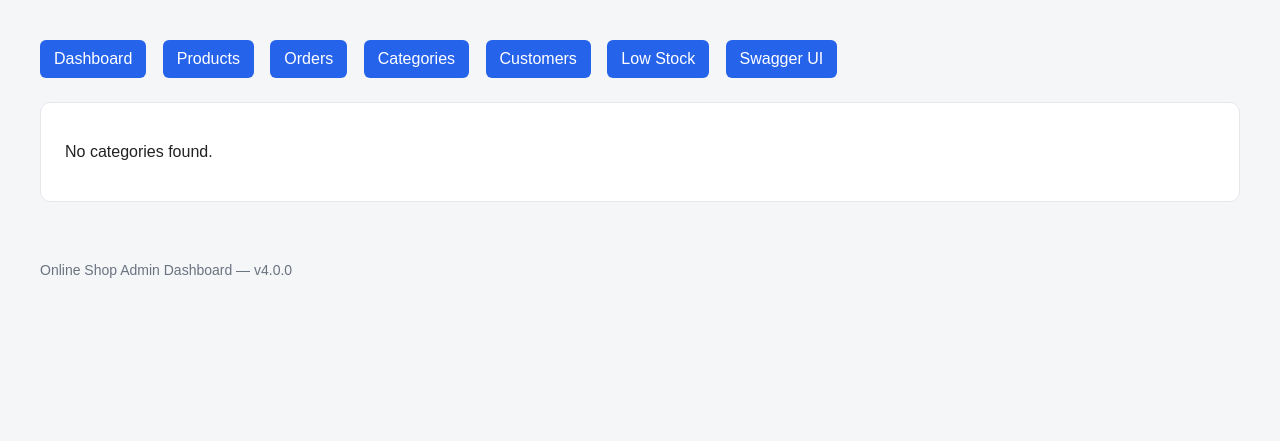
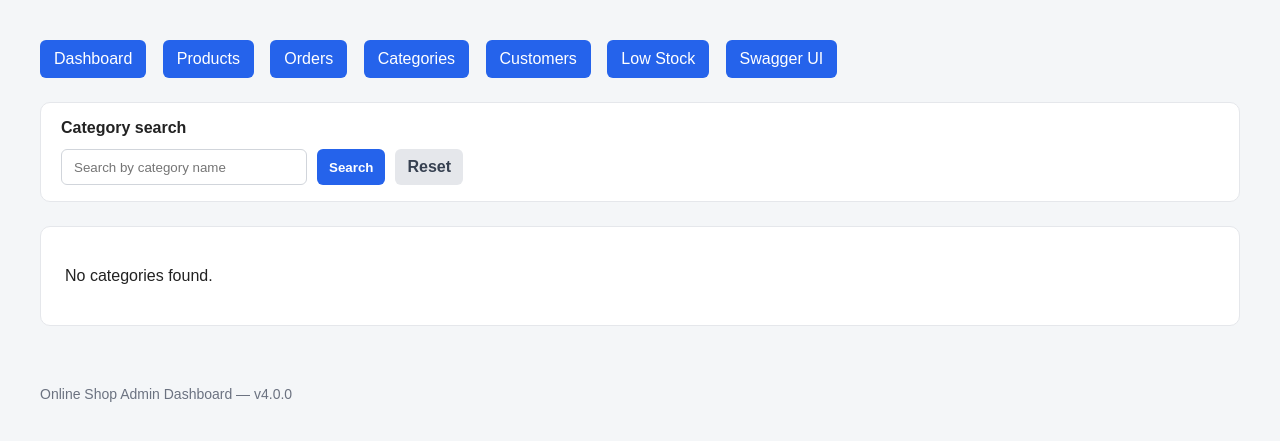
Before and after one commit to Pavlo-Stelmakh/online_shop, a FastAPI app: page /admin/categories in a window 1280 px wide. Shown: the part 106-547 px from the top of the page. Run offline with FastAPI, Linux system fonts and the light colour scheme; data that the repository does not hold is empty.

Commit message:
Add admin categories search UI

```diff
--- a/templates/admin_categories.html
+++ b/templates/admin_categories.html
@@ -47,6 +47,55 @@
 
         .nav a:hover {
             background: #1d4ed8;
+        }
+
+        .filters {
+            background: white;
+            border: 1px solid #e5e7eb;
+            border-radius: 10px;
+            padding: 16px 20px;
+            margin-bottom: 24px;
+        }
+
+        .filters h2 {
+            margin: 0 0 12px;
+            font-size: 16px;
+        }
+
+        .filters form {
+            display: flex;
+            flex-wrap: wrap;
+            gap: 10px;
+        }
+
+        .filters input {
+            padding: 9px 12px;
+            border: 1px solid #d1d5db;
+            border-radius: 6px;
+            min-width: 220px;
+        }
+
+        .filters button,
+        .filters a {
+            display: inline-block;
+            padding: 9px 12px;
+            background: #2563eb;
+            color: white;
+            text-decoration: none;
+            border: none;
+            border-radius: 6px;
+            cursor: pointer;
+            font-weight: bold;
+        }
+
+        .filters a.secondary {
+            background: #e5e7eb;
+            color: #374151;
+        }
+
+        .filters a:hover,
+        .filters button:hover {
+            opacity: 0.9;
         }
 
         .table-wrapper {
@@ -120,6 +169,21 @@
             <a href="/docs">Swagger UI</a>
         </section>
 
+        <section class="filters">
+            <h2>Category search</h2>
+
+            <form method="get" action="/admin/categories">
+                <input
+                    type="text"
+                    name="search"
+                    placeholder="Search by category name"
+                    value="{{ search }}"
+                >
+                <button type="submit">Search</button>
+                <a class="secondary" href="/admin/categories">Reset</a>
+            </form>
+        </section>
+
         {% if categories %}
             <section class="table-wrapper">
                 <table>
```
Also changed, not shown: routes/admin.py (+13 -4 lines), tests/test_main.py (+25 -0 lines).
